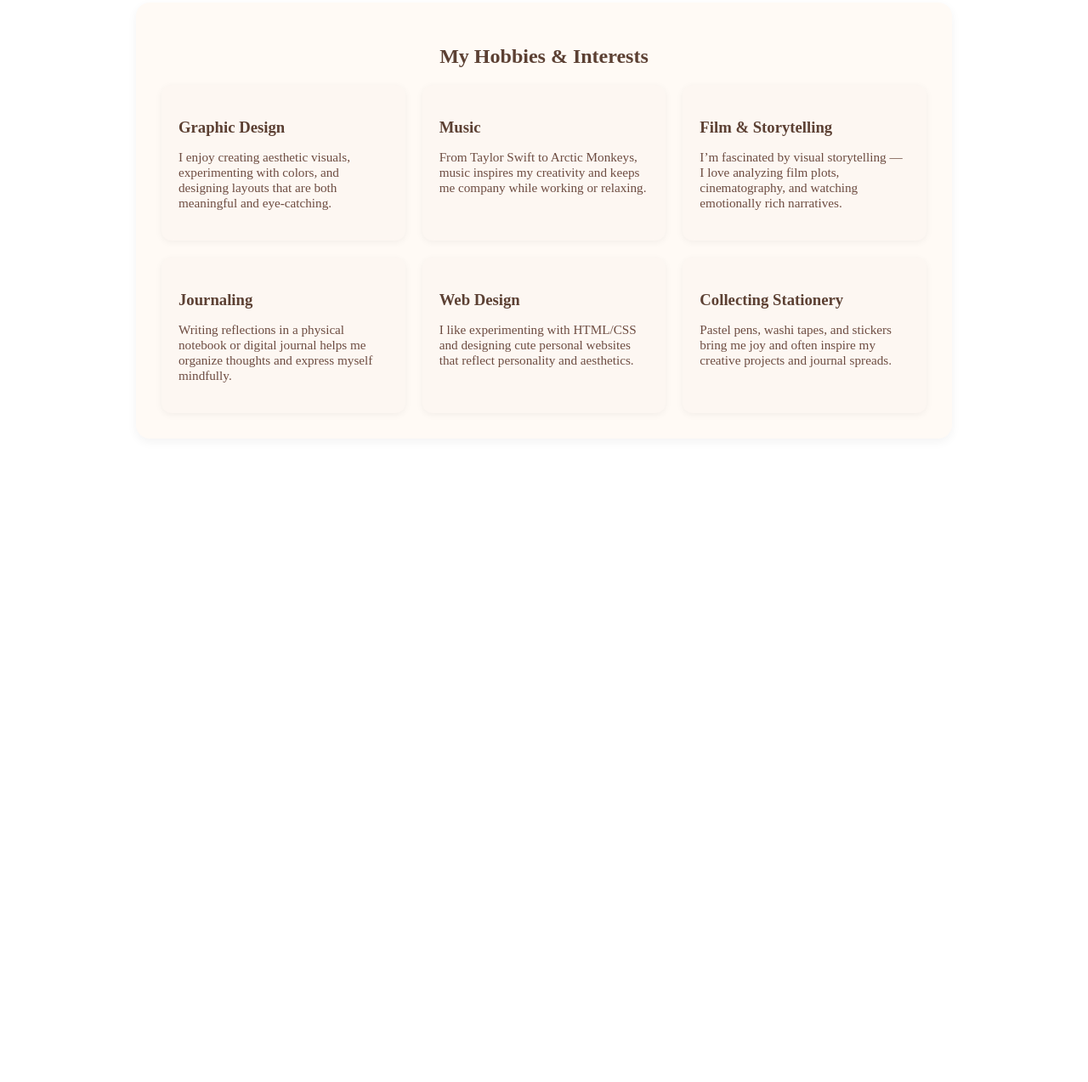
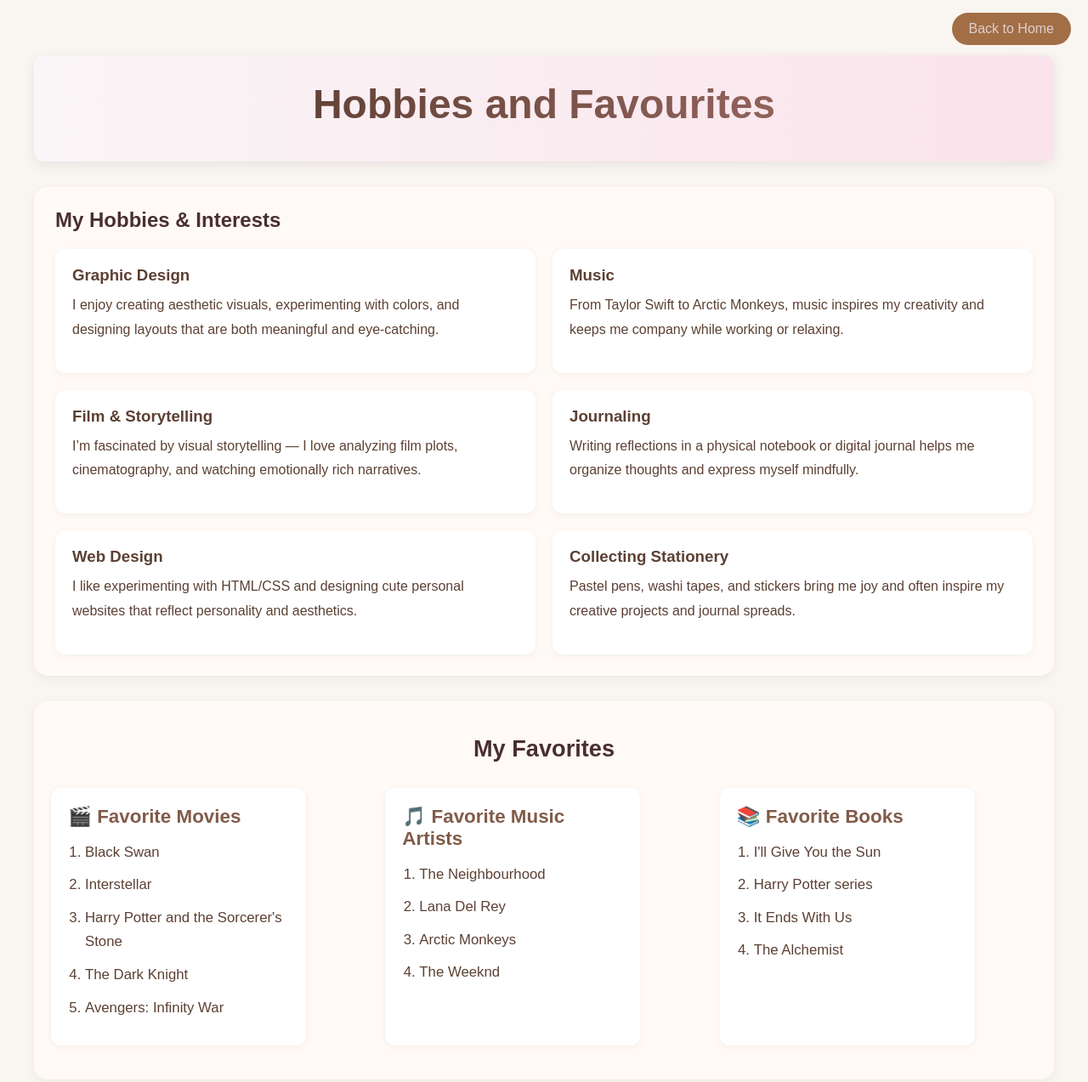
Before and after one commit to mimia578/My-Portfolio, a plain HTML site: page hobby.html in a window 1280 px wide. Shown: the part 5-1278 px from the top of the page at 85% size. Before the commit the page ends 800 px from the top, so only its background shows below. Drawn offline with Linux system fonts and the light colour scheme; files that its build step writes are made by us from their sources.

Commit message:
final touches
hobby page refined ( favorites is moved there)

```diff
--- a/hobby.css
+++ /dev/null
@@ -1,37 +0,0 @@
-.hobbies-container {
-    max-width: 900px;
-    margin: 0 auto;
-    padding: 30px;
-    background-color: #fffaf5;
-    border-radius: 16px;
-    box-shadow: 0 4px 12px rgba(0, 0, 0, 0.05);
-}
-
-.hobbies-container h2 {
-    text-align: center;
-    margin-bottom: 20px;
-    color: #5c4033;
-}
-
-.hobby-grid {
-    display: grid;
-    grid-template-columns: repeat(auto-fit, minmax(260px, 1fr));
-    gap: 20px;
-}
-
-.hobby-card {
-    background-color: #fdf7f2;
-    padding: 20px;
-    border-radius: 12px;
-    box-shadow: 0 2px 8px rgba(0,0,0,0.05);
-}
-
-.hobby-card h3 {
-    color: #5c4033;
-    margin-bottom: 10px;
-}
-
-.hobby-card p {
-    color: #6d4c41;
-    font-size: 0.95em;
-}
--- a/hobby.html
+++ b/hobby.html
@@ -4,36 +4,109 @@
     <meta charset="UTF-8">
     <title>My Hobbies & Interests</title>
     <link rel="stylesheet" href="hobby.css">
+    <link rel="stylesheet" href="styles.css">
 </head>
+
 <body>
-    <section class="hobbies-container">
+    <a href="index.html" class="back-button">Back to Home</a>
+    <header style="margin-top:30px">
+    <h1>Hobbies and Favourites</h1>
+    </header>
+    <style>
+        #favorites {
+            background-color: #fffaf5;
+            padding: 40px 20px;
+            border-radius: 16px;
+            text-align: center;
+            }
+
+            #favorites h2 {
+            font-size: 1.7em;
+            color: #4a2f2f;
+            margin-bottom: 30px;
+            }
+
+            .favorites-grid {
+            display: grid;
+            grid-template-columns: 1fr 1fr 1fr;
+            gap: 20px;
+            margin-top: 20px;
+
+            }
+
+    </style>
+
+
+    <section class="about-container">
         <h2>My Hobbies & Interests</h2>
-        <div class="hobby-grid">
-            <div class="hobby-card">
+        <div class="about-grid">
+            <div style="background-color: #ffffff;" class="about-card">
                 <h3>Graphic Design</h3>
-                <p>I enjoy creating aesthetic visuals, experimenting with colors, and designing layouts that are both meaningful and eye-catching.</p>
+                <p style="color: #5c4033;">I enjoy creating aesthetic visuals, experimenting with colors, and designing layouts that are both meaningful and eye-catching.</p>
             </div>
-            <div class="hobby-card">
+            <div style="background-color: #ffffff;"  class="about-card">
                 <h3>Music</h3>
-                <p>From Taylor Swift to Arctic Monkeys, music inspires my creativity and keeps me company while working or relaxing.</p>
+                <p style="color: #5c4033;">From Taylor Swift to Arctic Monkeys, music inspires my creativity and keeps me company while working or relaxing.</p>
             </div>
-            <div class="hobby-card">
+            <div style="background-color: #ffffff;" class="about-card">
                 <h3>Film & Storytelling</h3>
-                <p>I’m fascinated by visual storytelling — I love analyzing film plots, cinematography, and watching emotionally rich narratives.</p>
+                <p style="color: #5c4033;">I’m fascinated by visual storytelling — I love analyzing film plots, cinematography, and watching emotionally rich narratives.</p>
             </div>
-            <div class="hobby-card">
+            <div style="background-color: #ffffff;" class="about-card">
                 <h3>Journaling</h3>
-                <p>Writing reflections in a physical notebook or digital journal helps me organize thoughts and express myself mindfully.</p>
+                <p style="color: #5c4033;">Writing reflections in a physical notebook or digital journal helps me organize thoughts and express myself mindfully.</p>
             </div>
-            <div class="hobby-card">
+            <div style="background-color: #ffffff;" class="about-card">
                 <h3>Web Design</h3>
-                <p>I like experimenting with HTML/CSS and designing cute personal websites that reflect personality and aesthetics.</p>
+                <p style="color: #5c4033;">I like experimenting with HTML/CSS and designing cute personal websites that reflect personality and aesthetics.</p>
             </div>
-            <div class="hobby-card">
+            <div style="background-color: #ffffff;"  class="about-card">
                 <h3>Collecting Stationery</h3>
-                <p>Pastel pens, washi tapes, and stickers bring me joy and often inspire my creative projects and journal spreads.</p>
+                <p style="color: #5c4033;">Pastel pens, washi tapes, and stickers bring me joy and often inspire my creative projects and journal spreads.</p>
             </div>
         </div>
     </section>
+    <section id="favorites">
+        <h2>My Favorites</h2>
+        <div class="favorites-grid">
+          <div class="list-block">
+            <div class="movie-list">
+              <h3>🎬 Favorite Movies</h3>
+              <ol>
+                <li>Black Swan</li>
+                <li>Interstellar</li>
+                <li>Harry Potter and the Sorcerer's Stone</li>
+                <li>The Dark Knight</li>
+                <li>Avengers: Infinity War</li>
+              </ol>
+            </div>
+          </div>
+
+          <div class="list-block">
+            <div class="music-list">
+              <h3>🎵 Favorite Music Artists</h3>
+              <ol>
+                <li>The Neighbourhood</li>
+                <li>Lana Del Rey</li>
+                <li>Arctic Monkeys</li>
+                <li>The Weeknd</li>
+              </ol>
+            </div>
+          </div>
+
+          <div class="list-block">
+            <div class="book-list">
+              <h3>📚 Favorite Books</h3>
+              <ol>
+                <li>I'll Give You the Sun</li>
+                <li>Harry Potter series</li>
+                <li>It Ends With Us</li>
+                <li>The Alchemist</li>
+              </ol>
+            </div>
+          </div>
+        </div>
+    </section>
+
 </body>
 </html>
--- a/styles.css
+++ b/styles.css
@@ -1,9 +1,11 @@
-/* Reset some default spacing */
+
 * {
     margin: 0;
     padding: 0;
     box-sizing: border-box;
 }
+
+
 
 body {
     font-family: 'Poppins', sans-serif;
@@ -92,7 +94,6 @@ img {
     font-style: italic;
     font-size: 1em;
     padding-left: 10px;
-    font-style: italic;
     color: darkgreen;
 }
 
@@ -104,10 +105,16 @@ footer {
     color: #5c4033;
 }
 
-/* About Me Grid Layout */
+
 .about-grid {
     display: grid;
-    grid-template-columns: repeat(2, 1fr);
+    grid-template-columns: 1fr 1fr;
+    gap: 20px;
+    margin-top: 20px;
+}
+.about-grid2 {
+    display: grid;
+    grid-template-columns: 1fr 1fr 1fr;
     gap: 20px;
     margin-top: 20px;
 }
@@ -129,11 +136,15 @@ footer {
     margin-bottom: 10px;
     color: #5c4033;
 }
+.about-card p{
+   line-height: 1.8;
+
+}
 
 .back-button {
-    position:absolute; /* stays in place even when scrolling */
+    position:absolute;
     top: 20px;
-    right: 20px; /* ⬅️ This moves it to the right corner */
+    right: 20px; /*  right corner */
 
     width: auto;
     background-color: #a16e46;
@@ -166,10 +177,6 @@ footer {
   color: #a9746e;
 }
 
-.about-card p{
-   line-height: 1.8;
-
-}
 
 #favorites {
   background-color: #fffaf5;
@@ -184,7 +191,6 @@ footer {
   margin-bottom: 30px;
 }
 
-/* Flex container for the cards */
 .favorites-grid {
   display: flex;
   justify-content: center;
@@ -192,7 +198,6 @@ footer {
   gap: 30px;
 }
 
-/* Each block */
 .list-block {
   background-color: #ffffff;
   padding: 20px;
```
Also changed, not shown: contactpage.html (+3 -2 lines), index.html (+5 -50 lines), project.html (+12 -5 lines).
